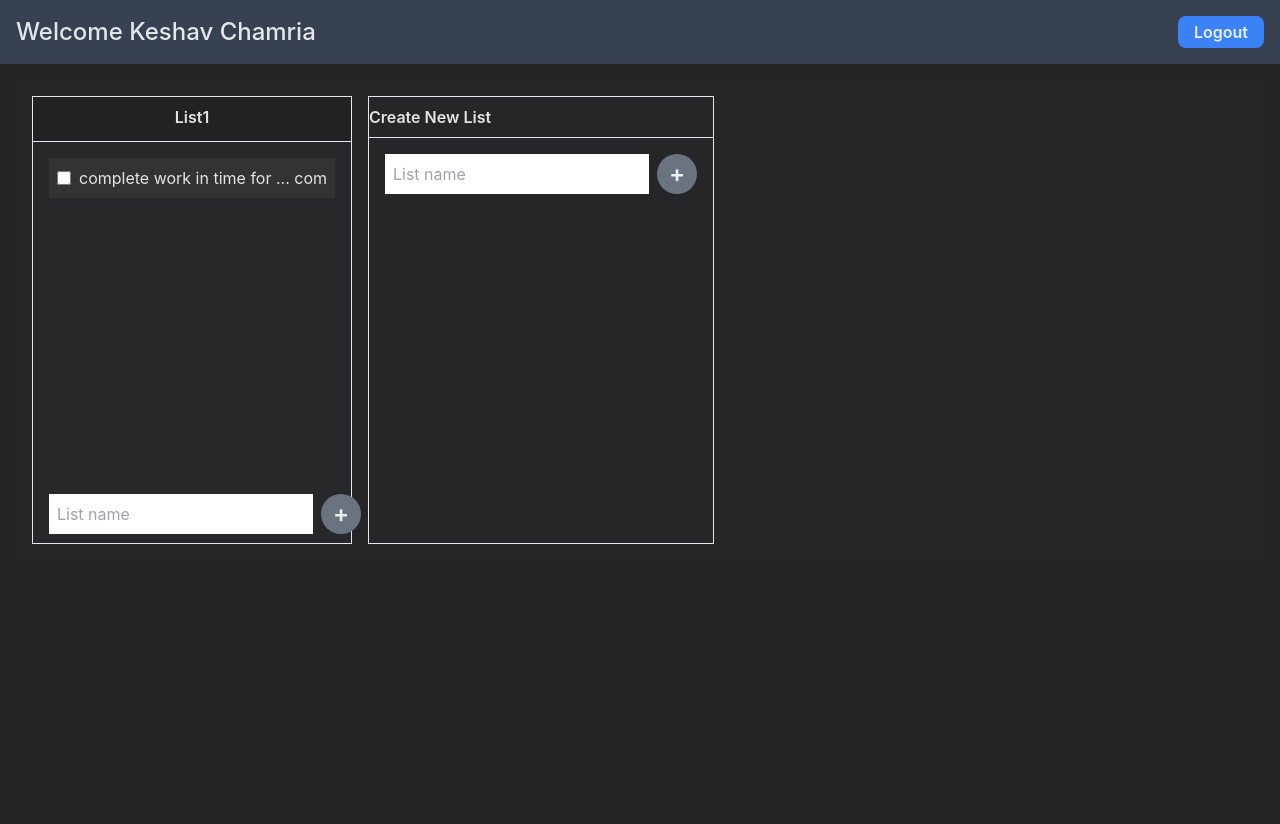
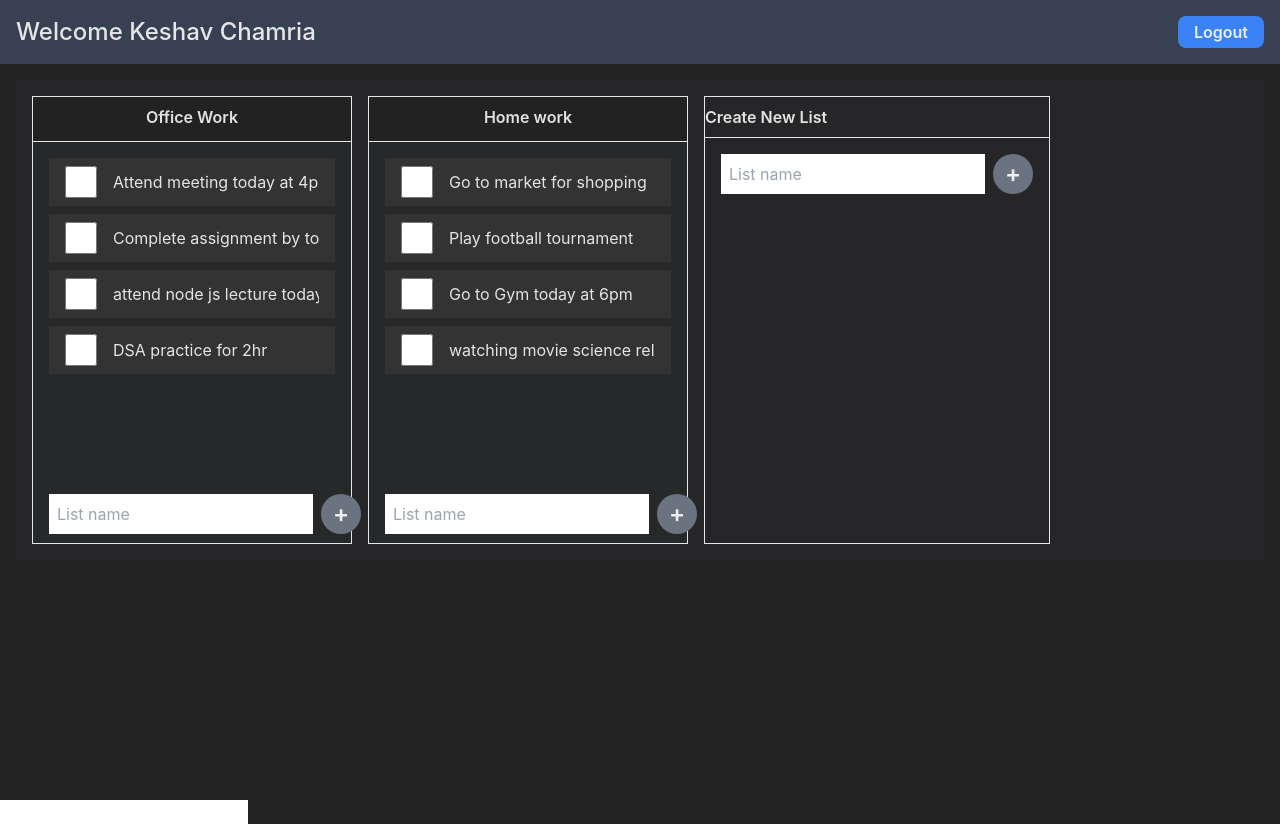
Before and after one commit to KESHAVsCODE/TaskBoard_Frontend, a React (Vite) app: page / in a window 1280 px wide. Before the commit the page ends 800 px from the top, so only its background shows below. Built offline with nearby package versions, Linux system fonts and the light colour scheme.

Commit message:
implement drag and drop feature

```diff
--- a/package.json
+++ b/package.json
@@ -11,6 +11,7 @@
   },
   "dependencies": {
     "react": "^18.2.0",
+    "react-beautiful-dnd": "^13.1.1",
     "react-dom": "^18.2.0"
   },
   "devDependencies": {
--- a/src/App.jsx
+++ b/src/App.jsx
@@ -1,6 +1,127 @@
 import CreateNewList from "./components/CreateNewList";
 import List from "./components/List";
+import { DragDropContext } from "react-beautiful-dnd";
+import { useState } from "react";
+
+const data = [
+  {
+    id: "office-work",
+    listName: "Office Work",
+    listItems: [
+      {
+        id: "1",
+        isCompleted: false,
+        taskName: "Attend meeting today at 4pm",
+      },
+      {
+        id: "2",
+        isCompleted: false,
+        taskName: "Complete assignment by tomorrow",
+      },
+      {
+        id: "3",
+        isCompleted: false,
+        taskName: "attend node js lecture today at 10pm ",
+      },
+      {
+        id: "4",
+        isCompleted: false,
+        taskName: "DSA practice for 2hr   ",
+      },
+    ],
+  },
+  {
+    id: "home-work",
+    listName: "Home work",
+    listItems: [
+      {
+        id: "5",
+        isCompleted: false,
+        taskName: "Go to market for shopping",
+      },
+      {
+        id: "6",
+        isCompleted: false,
+        taskName: "Play football tournament",
+      },
+      {
+        id: "7",
+        isCompleted: false,
+        taskName: "Go to Gym today at 6pm",
+      },
+      {
+        id: "8",
+        isCompleted: false,
+        taskName: "watching movie science related",
+      },
+    ],
+  },
+];
+
 function App() {
+  const [list, setList] = useState(data);
+
+  const handleDragDropEvent = (results) => {
+    const { source, destination, type } = results;
+    console.log(results);
+    if (!destination) return;
+
+    if (
+      source.draggableId === destination.draggableId &&
+      source.index === destination.index
+    ) {
+      return;
+    }
+
+    if (type === "TASK") {
+      const sourceListIndex = data.findIndex(
+        (list) => list.id === source.droppableId
+      );
+
+      const destinationListIndex =
+        source.droppableId === destination.droppableId
+          ? sourceListIndex
+          : data.findIndex((list) => list.id === destination.droppableId);
+
+      console.log("sourceListIndex", sourceListIndex);
+      console.log("destinationListIndex", destinationListIndex);
+
+      const newSourceListItems = [...data[sourceListIndex].listItems];
+      const newDestinationListItems =
+        sourceListIndex != destinationListIndex
+          ? [...data[destinationListIndex].listItems]
+          : newSourceListItems;
+
+      const [removedItem] = newSourceListItems.splice(source.index, 0);
+      newDestinationListItems.splice(destination.index, 0, removedItem);
+
+      const newDataList = [...data];
+
+      newDataList[sourceListIndex] = {
+        ...data[sourceListIndex],
+        listItems: newSourceListItems,
+      };
+      newDataList[destinationListIndex] = {
+        ...data[destinationListIndex],
+        listItems: newDestinationListItems,
+      };
+
+      return setList(newDataList);
+
+      // const reorderedTaskList = [...data]; //This is not a good approach because we are directly modifying the shallow copy that are currently in use
+      // const [removedTask] = reorderedTaskList[sourceListIndex].listItems.splice(
+      //   // and we are mutating the state without the setter function this is not recommended in react
+      //   source.index,
+      //   1
+      // );
+      // reorderedTaskList[destinationListIndex].listItems.splice(
+      //   destination.index,
+      //   0,
+      //   removedTask
+      // );
+      // return setList(reorderedTaskList);
+    }
+  };
   return (
     <>
       <div className="w-full h-full">
@@ -11,10 +132,14 @@ function App() {
           </button>
         </header>
         <div className="h-[480px] m-4 p-4 flex gap-4 bg-extraLightBlack overflow-x-auto">
-          <List />
+          <DragDropContext onDragEnd={handleDragDropEvent}>
+            <List list={list[0]} setList={setList} />
+            <List list={list[1]} setList={setList} />
+          </DragDropContext>
           <CreateNewList />
         </div>
       </div>
+      <input type="text" />
     </>
   );
 }
--- a/src/components/List.jsx
+++ b/src/components/List.jsx
@@ -1,29 +1,89 @@
-const List = () => {
+/* eslint-disable react/prop-types */
+import { useEffect, useRef } from "react";
+import { Draggable, Droppable } from "react-beautiful-dnd";
+
+const List = ({ list, setList }) => {
+  const taskInputRef = useRef(null);
+  // const listRef = useRef(null);
+  console.log("----------------------------------------------sstaskList", list);
+
+  const handleCreateTaskClick = (e) => {
+    const taskName = taskInputRef.current.value;
+    if (taskName.trim() === "") return;
+
+    // const newTask = {
+    //   isCompleted: false,
+    //   taskName,
+    // };
+    // setTaskList([...taskList, newTask]);
+    taskInputRef.current.value = "";
+  };
+
+  // useEffect(() => {
+  //   if (listRef.current) {
+  //     const listContainer = listRef.current;
+  //     listContainer.scrollTop = listContainer.scrollHeight;
+  //   }
+  // }, [list]);
+
   return (
     <div className="w-80 border flex flex-col">
       <h3 className="h-[10%] px-4 py-2 text-center font-semibold border-b bg-[#222]">
-        List1
+        {list.listName}
       </h3>
       <div className="h-[90%] px-4 pt-4 flex-grow bg-[#272829]">
-        <div className="pb-4 h-[85%] flex flex-col gap-2 overflow-y-auto">
-          <div className="px-2 py-2 flex items-center gap-2 bg-[#333]">
-            <input type="checkbox" className="w-6 h-6" />
+        <Droppable droppableId={list.id} type="TASK">
+          {(provided) => (
+            <div
+              {...provided.droppableProps}
+              ref={provided.innerRef}
+              // ref={listRef}
+              className="pb-4 h-[85%] flex flex-col gap-2 "
+            >
+              {list.listItems.map((task, index) => {
+                return (
+                  <Draggable draggableId={task.id} key={task.id} index={index}>
+                    {(provided, snapshot) => (
+                      <div
+                        {...provided.dragHandleProps}
+                        {...provided.draggableProps}
+                        ref={provided.innerRef}
+                        style={{
+                          ...provided.draggableProps.style,
+                          boxShadow: snapshot.isDragging
+                            ? "0 0 10px rgba(0,0,0,0.5)"
+                            : "none",
+                        }}
+                        className="px-4 py-2 flex gap-4 bg-[#333]"
+                      >
+                        <input type="checkbox" className="min-w-8 h-8 border" />
                         <input
                           type="text"
                           disabled
-              className="outline-none bg-[#333] "
-              value="complete work in time for ... complete work in time for ..."
+                          className="w-full outline-none bg-[#333]"
+                          value={task.taskName}
                         />
                       </div>
+                    )}
+                  </Draggable>
+                );
+              })}
+              {provided.placeholder}
             </div>
+          )}
+        </Droppable>
         <div className="h-[15%] flex items-center">
           <div className="flex gap-2">
             <input
               type="text"
+              ref={taskInputRef}
               placeholder="List name"
               className="p-2 flex-grow"
             />
-            <button className="w-10 h-10 text-2xl font-semibold  rounded-full cursor-pointer hover:opacity-50 active:scale-90 transition-all bg-gray-500">
+            <button
+              onClick={handleCreateTaskClick}
+              className="w-10 h-10 text-2xl font-semibold  rounded-full cursor-pointer hover:opacity-50 active:scale-90 transition-all bg-gray-500"
+            >
               +
             </button>
           </div>
--- a/src/main.jsx
+++ b/src/main.jsx
@@ -1,10 +1,9 @@
-import React from "react";
 import ReactDOM from "react-dom/client";
 import App from "./App.jsx";
 import "../index.css";
 
 ReactDOM.createRoot(document.getElementById("root")).render(
-  <React.StrictMode>
-    <App />
-  </React.StrictMode>
+  // <React.StrictMode>
+  <App />
+  // {/* </React.StrictMode> */}
 );
```
Also changed, not shown: 1 other file (tests, documents, lock files or other folders). Lines whose indentation alone changed are shown as unchanged.
